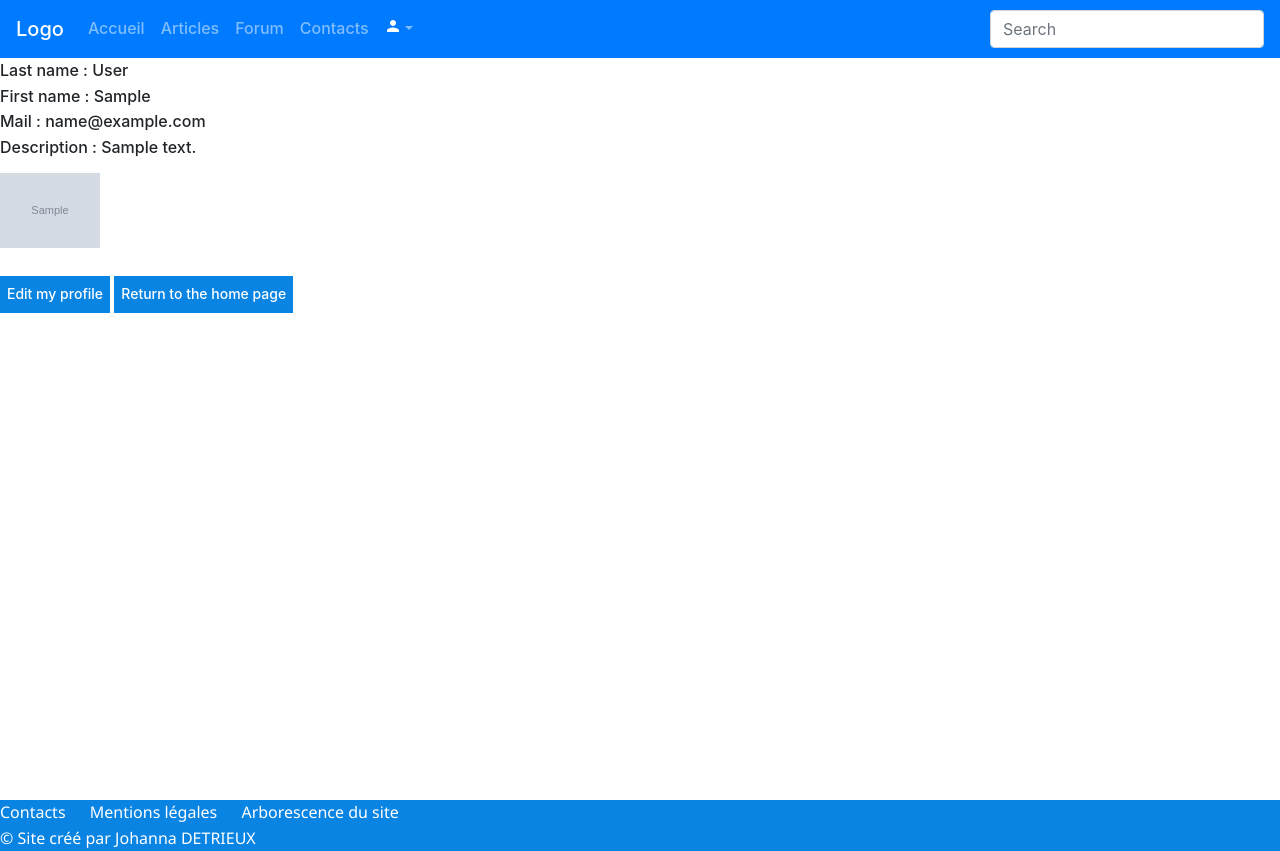
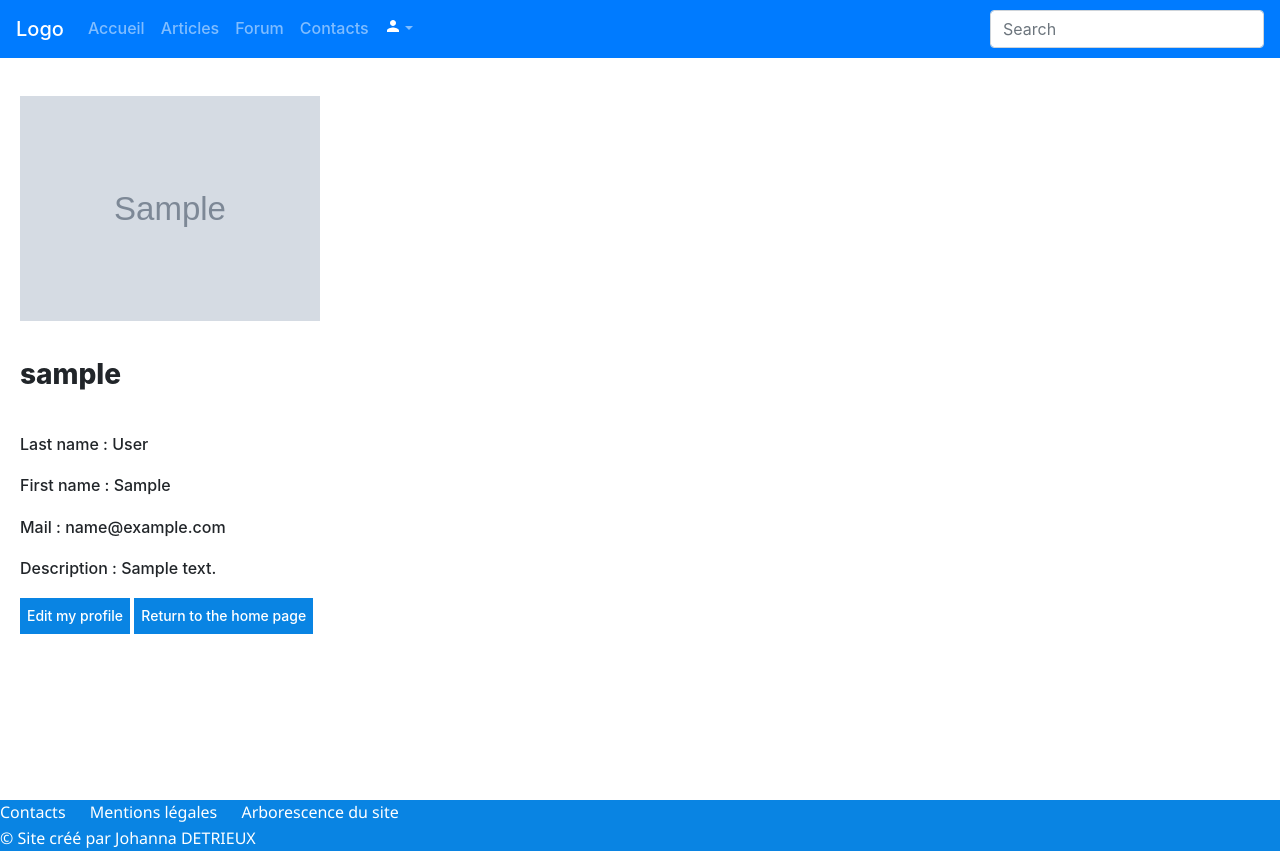
Before and after one commit to Jwana24/projet_afpa_2019, a Symfony app: template templates/Members/show.html.twig in a window 1280 px wide. Run offline with Twig, Linux system fonts and the light colour scheme; the template is opened without the code that fills it: most values are stand-ins (such as "Sample title", 1, 10 or a date in 2020); grey boxes marked "Sample" are stand-in pictures; some libraries are stand-ins or nearby versions.

Commit message:
debut css page profile

```diff
--- a/public/CSS/style.css
+++ b/public/CSS/style.css
@@ -420,14 +420,27 @@ body, #slider, .wrap, .slide-content
     margin-top: 100px;
 }
 
+
 /* PROFILE PAGE */
+
+.main-profile
+{
+    margin-left: 20px;
+}
 
 .avatar
 {
     object-fit: contain;
-    width: 100px;
-    height: 100px;
+    width: 300px;
+    height: 300px;
 }
+
+.username-profile
+{
+    font-weight: 800;
+    margin-bottom: 40px;
+}
+
 
 /* ARTICLE PAGE (COMMENTS & RESPONSES) */
 /* Admin */
--- a/src/Controller/CommentPostController.php
+++ b/src/Controller/CommentPostController.php
@@ -35,7 +35,8 @@ class CommentPostController extends AbstractController
 
         return $this->render('forum/commentsPost/edit.html.twig', [
             'comment' => $comment,
-            'form' => $form->createView()
+            'form' => $form->createView(),
+            'last_path' => 'edit_comment_post:id='.$comment->getId()
         ]);
     }
 
--- a/templates/Members/show.html.twig
+++ b/templates/Members/show.html.twig
@@ -3,18 +3,26 @@
 {% block title %}{% trans %}Profil de{% endtrans %} {{ member.username }}{% endblock %}
 
 {% block body %}
-    <main>
-        <ul>
-            <li>{% trans %}Nom{% endtrans %} : {{ member.LastName }}</li>
-            <li>{% trans %}Prénom{% endtrans %} : {{ member.FirstName }}</li>
-            <li>{% trans %}Email{% endtrans %} : {{ member.Mail }}</li>
-            <li>Description : {{ member.Description }}</li>
-            <img class="avatar" src="{{ asset(member.Avatar) }}"/>
-        </ul>
+    <main class="main-profile">
 
-        <a class="btn-site" href="{{ path('member_edit', {'id':member.id}) }}">{% trans %}Editer mon profil{% endtrans %}</a>
+        <section class="container-profile">
+            <article class="profile-show">
 
-        <a class="btn-site" href="{{ path('accueil') }}">{% trans %}Revenir à la page d'accueil{% endtrans %}</a>
+            <img class="rounded avatar" alt="Votre avatar" src="{{ asset(member.Avatar) }}"/>
+            <h3 class="username-profile">{{ member.username }}</h3>
+            <p>{% trans %}Nom{% endtrans %} : {{ member.LastName }}</p>
+            <p>{% trans %}Prénom{% endtrans %} : {{ member.FirstName }}</p>
+            <p>{% trans %}Email{% endtrans %} : {{ member.Mail }}</p>
+            <p>Description : {{ member.Description }}</p>
+
+            </article>
+        </section>
+
+        <div class="link-article-page">
+            <a class="btn-site" href="{{ path('member_edit', {'id':member.id}) }}">{% trans %}Editer mon profil{% endtrans %}</a>
+
+            <a class="btn-site link-return-homepage" href="{{ path('accueil') }}">{% trans %}Revenir à la page d'accueil{% endtrans %}</a>
+        </div>
 
         {% for message in app.flashes('success') %}
             <div id="flash-notice" class="text-center mx-auto">
```
